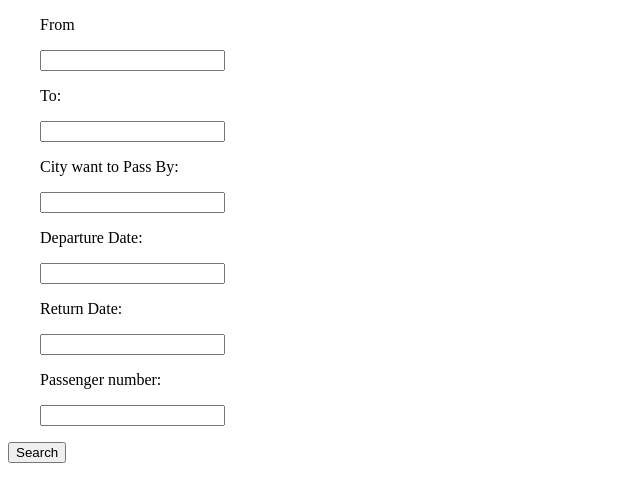
After one commit to chasejohnson3/IowaAirFlask, a Flask app: page /bookflight-multicity in a window 1280 px wide. The commit adds this page. Shown: the top 502 px of the page, without its empty margins (0-640 px from the left). Run offline with Flask 2, Linux system fonts and the light colour scheme.

Commit message:
add BookFlight-RoundTrip.html BookFlight-MultiCity update the home.html, add methods to main.py

```diff
--- a/main.py
+++ b/main.py
@@ -36,6 +36,13 @@ def addUser():
 def bookFlightSingle():
     return render_template('BookFlight-Single.html')
 
+@app.route('/bookflight-roundtrip')
+def bookFlightRound():
+    return render_template('BookFlight-RoundTrip.html')
+
+@app.route('/bookflight-multicity')
+def bookFlightMulti():
+    return render_template('BookFlight-MultiCity.html')
 
 @app.route('/viewall')
 def viewall():
--- /dev/null
+++ b/templates/BookFlight-MultiCity.html
@@ -0,0 +1,47 @@
+<!DOCTYPE html>
+<html lang="en">
+<head>
+    <meta charset="UTF-8">
+    <title>Book Multi-City Flights</title>
+</head>
+<body>
+<form action="http://localhost:5000/bookflight-roundtrip" method="POST" enctype="multipart/form-data" >
+    <div style="width: 1200px; margin-left: auto; margin-right: auto;">
+            <div>
+            <p class="data">From</p>
+            <input class="data" from="from_city"/>
+            </div>
+
+            <div>
+            <p class="data">To:</p>
+            <input class="data" name="to_city"/>
+            </div>
+
+            <div>
+            <p class="data">City want to Pass By:</p>
+            <input class="data" name="pass_by_city"/>
+            </div>
+
+            <div>
+            <p class="data">Departure Date:</p>
+            <input class="data" name="departure_date"/>
+            </div>
+
+            <div>
+            <p class="data">Return Date:</p>
+            <input class="data" name="return_date"/>
+            </div>
+
+            <div>
+            <p class="data">Passenger number:</p>
+            <input class="data" name="passenger_num"/>
+            </div>
+
+        </div>
+        <!--</form>-->
+    <p><input type="submit" value="Search"/></p>
+</form>
+
+
+</body>
+</html>
```
Also changed, not shown: templates/BookFlight-RoundTrip.html (added, +37 -0 lines), templates/home.html (+15 -0 lines).
